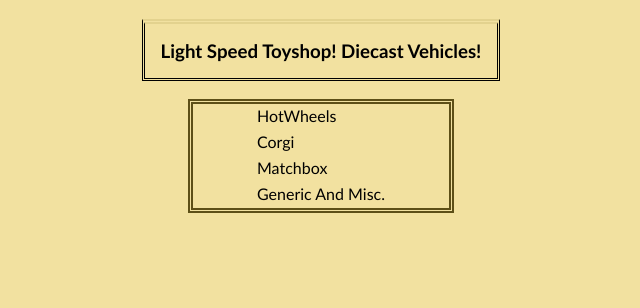
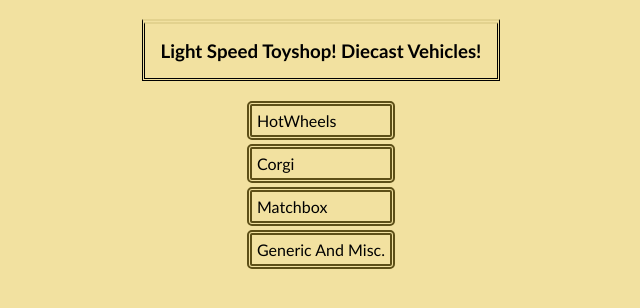
Before and after one commit to tsgxcode/ac2025, a plain HTML site: page index.html in a window 1280 px wide. Shown: the whole page, without its empty margins (319-959 px from the left). Drawn offline with Linux system fonts and the light colour scheme.

Commit message:
working out main wrapper

```diff
--- a/css/style.css
+++ b/css/style.css
@@ -17,8 +17,31 @@ body{
     justify-content: center;
     padding: 2px;
     gap: 4px;
-    border: 5px double #5d4f17 ;
     width: 20%;
     height: 100px;
 
 }
+
+.art_1{
+    border: 5px double #5d4f17 ;
+    border-radius: 5px;
+    padding: 5px;
+}
+
+.art_2{
+    border: 5px double #5d4f17 ;
+    border-radius: 5px;
+    padding: 5px;
+}
+
+.art_3{
+    border: 5px double #5d4f17 ;
+    border-radius: 5px;
+    padding: 5px;
+}
+
+.art_4{
+    border: 5px double #5d4f17 ;
+    border-radius: 5px;
+    padding: 5px;
+}
```
Also changed, not shown: index.html (+7 -4 lines).
